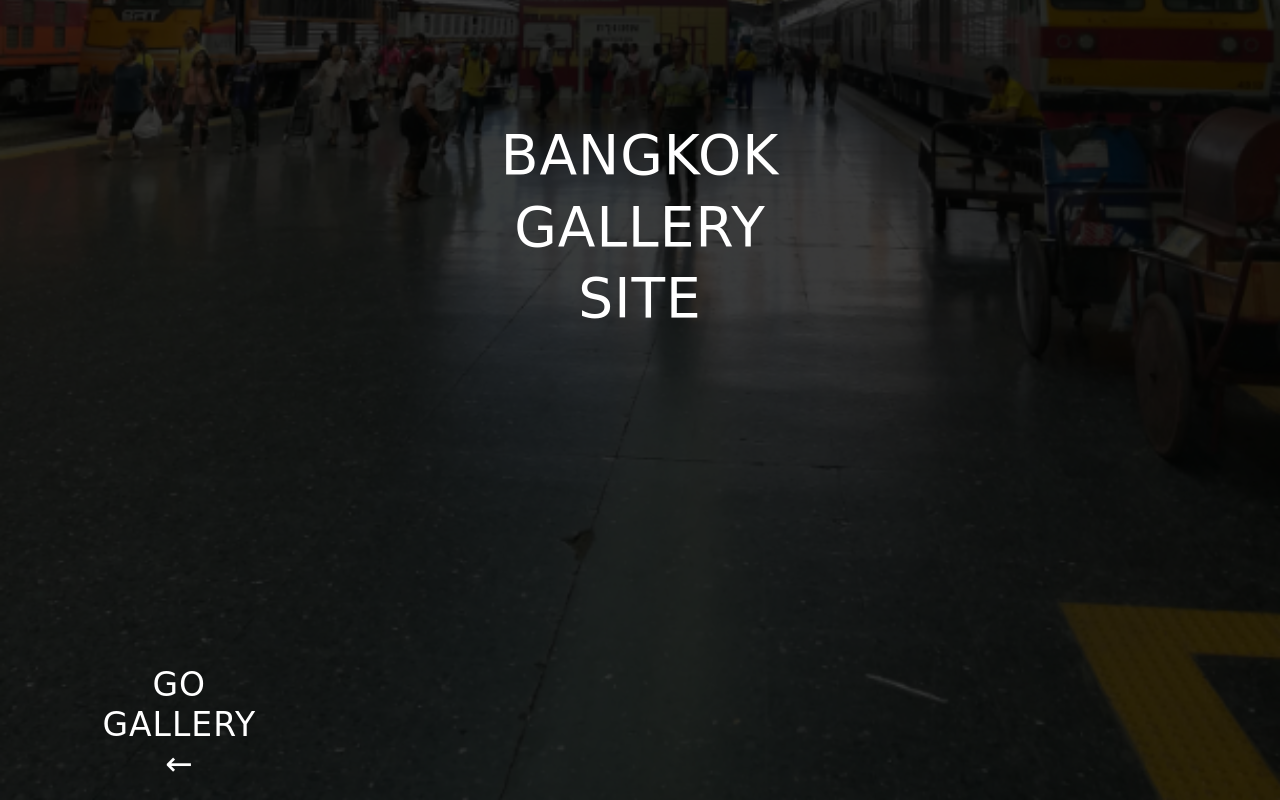
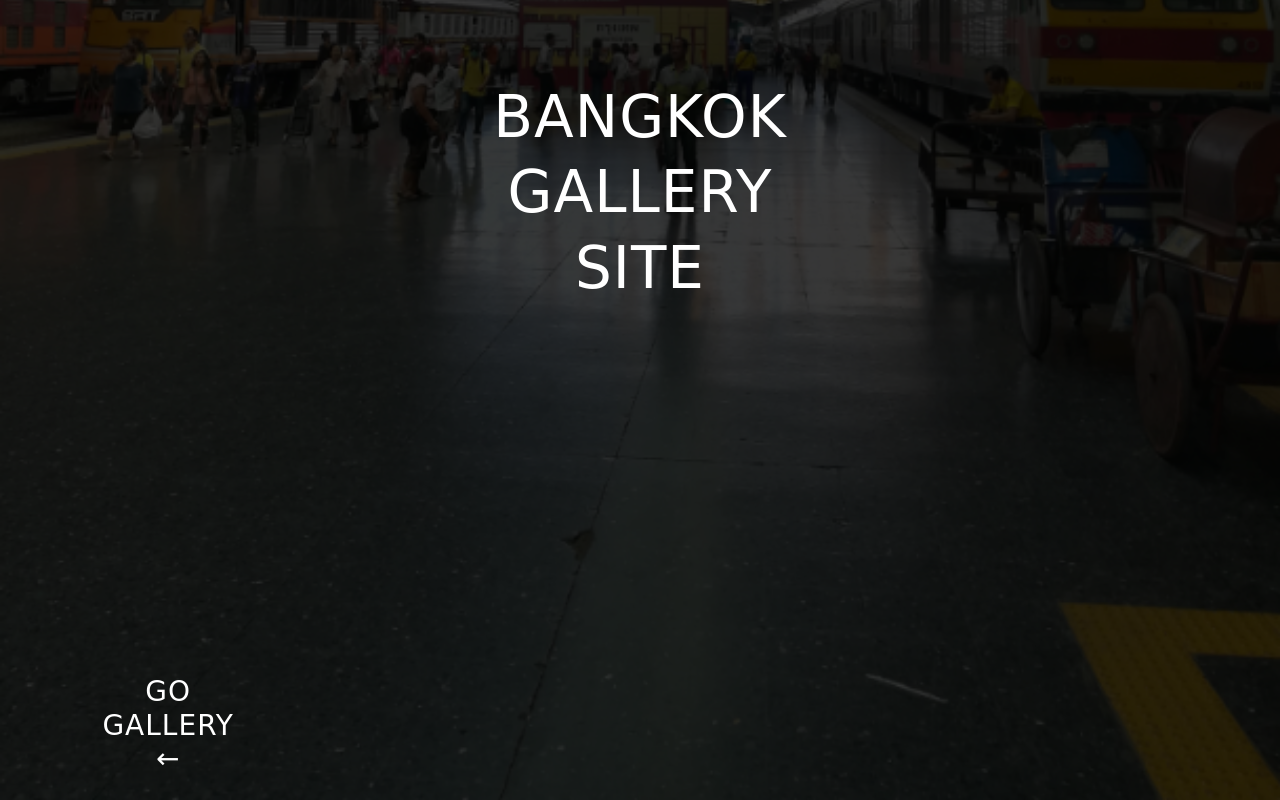
Before and after one commit to KKKeisuke/bangkok, a plain HTML site: page docs/templete/index.html in a window 1280 px wide. Drawn offline with Linux system fonts and the light colour scheme; a web font is replaced by a local one.

Commit message:
a little styling change

```diff
--- a/docs/css/index.css
+++ b/docs/css/index.css
@@ -17,27 +17,27 @@ body{
 header{
 	width: 100%;
 	position: absolute;
-	top: 15%;
+	top: 10%;
 }
 
 header .title{
-	font-size: 55px;
+	font-size: 58px;
 	line-height: 1.3;
 	font-weight: normal;
 	letter-spacing: 1px;
 }
 
 .secTop{
-	background-color:rgba(0, 0, 0, 0.77);
+	background-color:rgba(0, 0, 0, 0.78);
 	width: 100%;
 	height: 100vh;
 }
 
 .go{
 	position: fixed;
-	bottom: 2%;
+	bottom: 3%;
 	left: 8%;
-	font-size: 33px;
+	font-size: 28px;
 	line-height: 1.2;
 	font-weight: normal;
 	letter-spacing: 1px;
```
